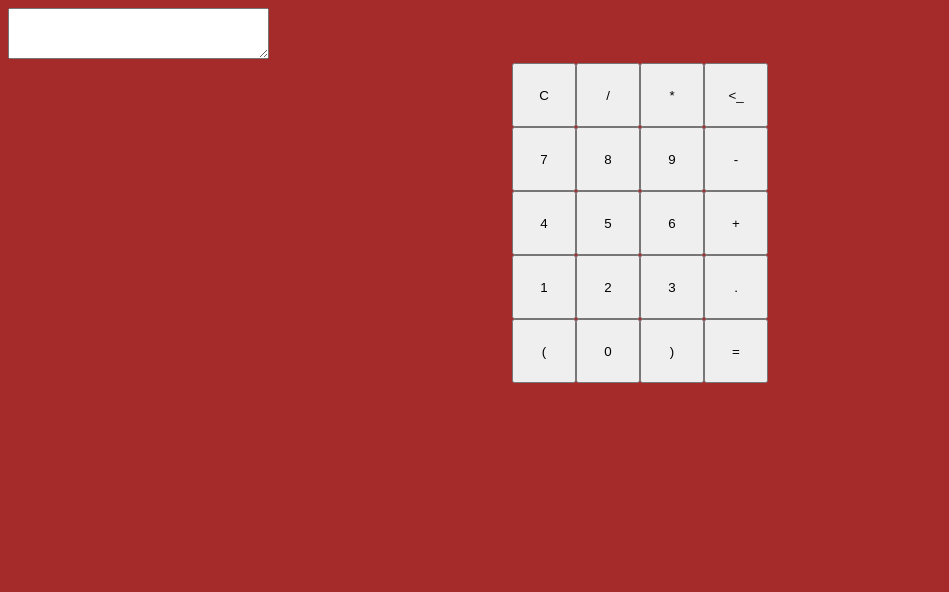
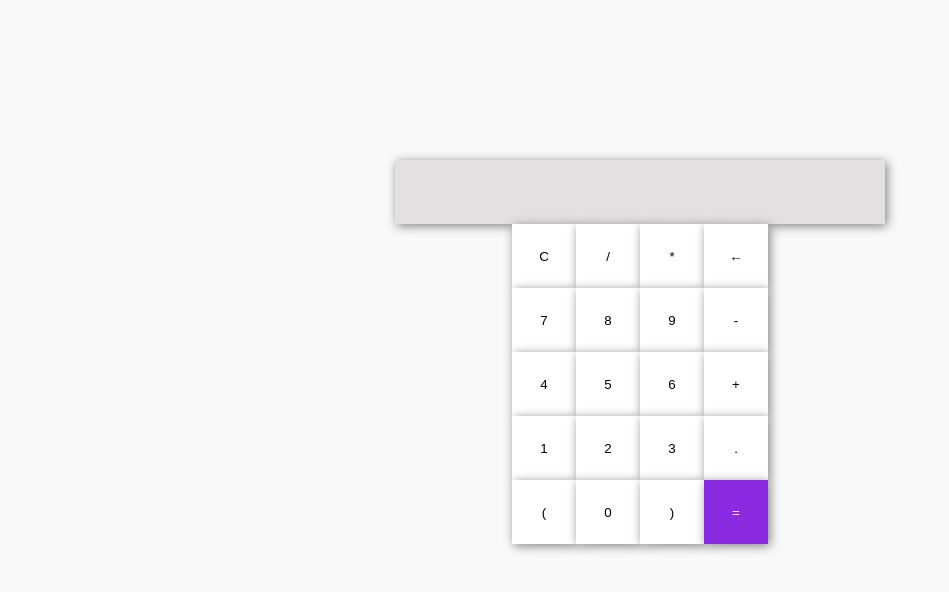
Before and after one commit to karugo-murage/Simple-Calculator, a plain HTML site: page index.html in a window 1280 px wide. Shown: the whole page, without its empty margins (0-949 px from the left). Drawn offline with Linux system fonts and the light colour scheme.

Commit message:
add display style

```diff
--- a/Assets/style/style.css
+++ b/Assets/style/style.css
@@ -1,5 +1,5 @@
 body{
-    background-color: brown;
+    background-color: rgb(250, 249, 249);
 }
 .section{
     display: flex;
@@ -8,4 +8,20 @@ body{
 button{
     height: 4rem;
     width: 4rem;
+    box-shadow: 2px 2px 10px grey;
+    background-color: white;
+    border: 0px solid;
 }
+#result{
+    margin:10rem 24.2rem 0rem 24.2rem;
+    height: 3rem;
+    background-color: rgb(226, 224, 224);
+    box-shadow: 2px 2px 10px grey;
+    text-align: right;
+    font-size: 25px;
+    padding: 1rem 2rem 0rem ;
+}
+#blue{
+    background-color: blueviolet;
+    color: white;
+}
--- a/index.html
+++ b/index.html
@@ -10,13 +10,13 @@
 <body>
     <div class="calc">
         <div>
-            <textarea name="" id="" cols="30" rows="3"></textarea>
+            <div id="result"></div>
         </div>
         <div class="section" >
             <div><button>C</button></div>
             <div><button>/</button></div>
             <div><button>*</button></div>
-            <div><button> <_</button></div>
+            <div><button> &larr; </button></div>
         </div>
         <div class="section">
             <div> <button>7</button></div>
@@ -40,7 +40,7 @@
             <div> <button>(</button></div>
             <div> <button>0</button></div>
             <div> <button>)</button></div>
-            <div> <button>=</button></div>
+            <div> <button id="blue" >=</button></div>
         </div>
     </div>
 
```
